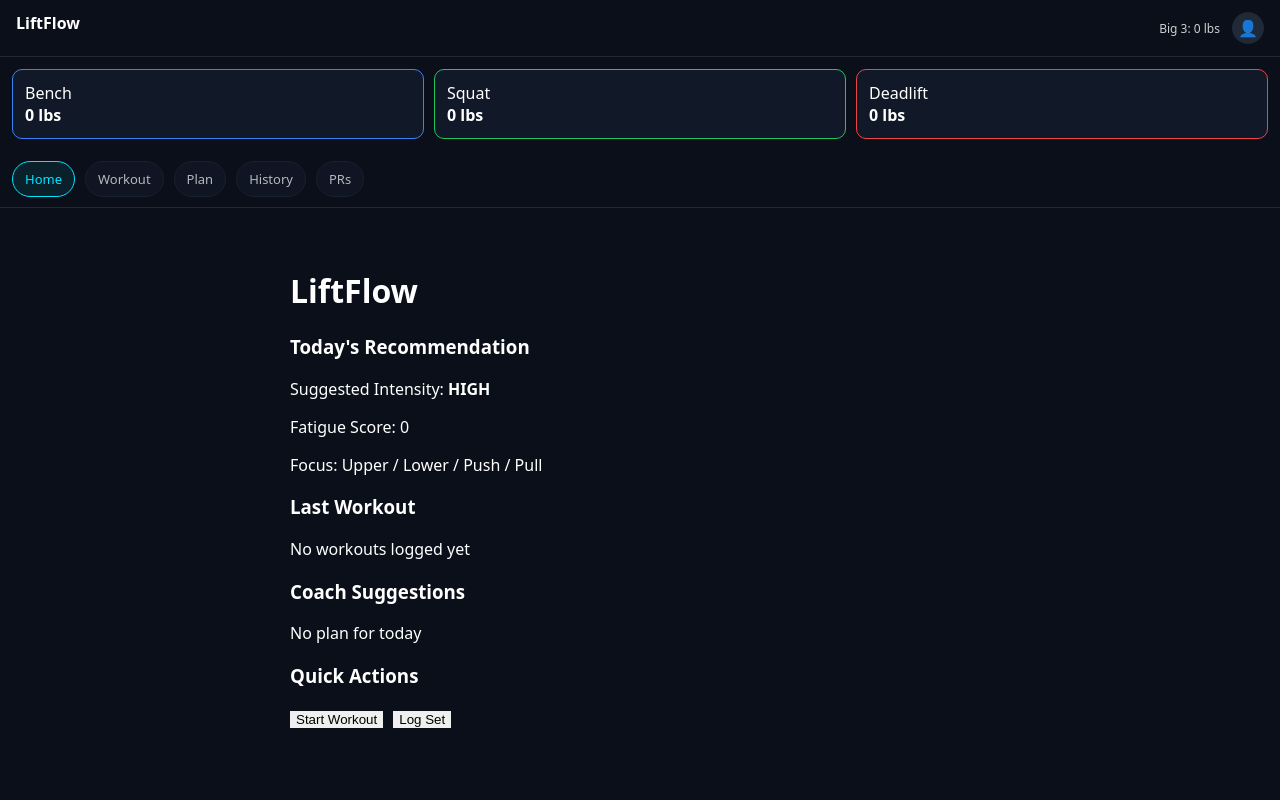
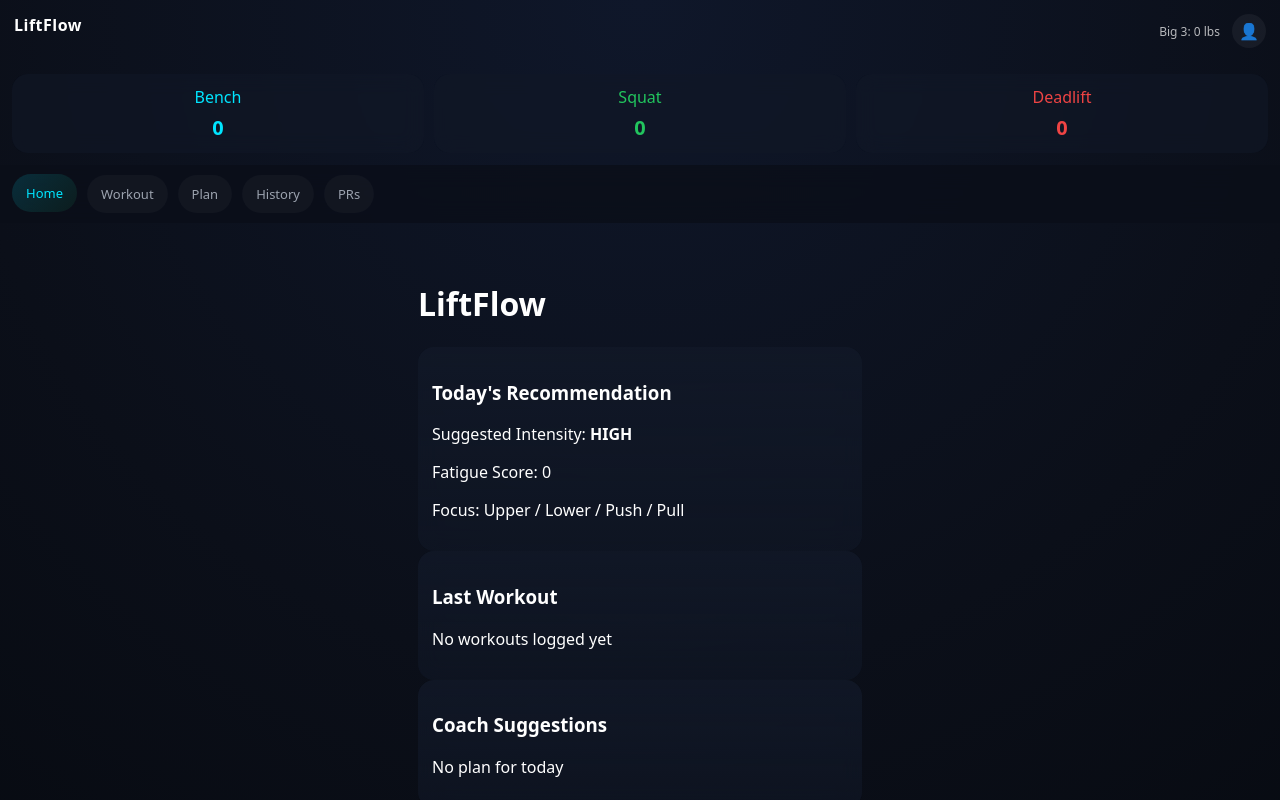
Before and after one commit to SoftLockedLive/LiftFlow, a Next.js app in the folder liftflow/: page / in a window 1280 px wide. Shown: the top 800 px of the page. Built offline with nearby package versions, Linux system fonts and the light colour scheme.

Commit message:
Add Tailwind setup and redesign layout

```diff
--- a/liftflow/package.json
+++ b/liftflow/package.json
@@ -15,9 +15,11 @@
   },
   "devDependencies": {
     "@tailwindcss/postcss": "^4",
+    "autoprefixer": "^10.5.2",
     "babel-plugin-react-compiler": "1.0.0",
     "eslint": "^9",
     "eslint-config-next": "16.2.9",
-    "tailwindcss": "^4"
+    "postcss": "^8.5.16",
+    "tailwindcss": "^3.4.17"
   }
 }
--- a/liftflow/src/components/Layout.js
+++ b/liftflow/src/components/Layout.js
@@ -6,6 +6,7 @@ import { getWorkouts } from "../lib/workoutStorage";
 export default function Layout({ children }) {
   const router = useRouter();
 
+  // ---------------- PROFILE ----------------
   const [profileOpen, setProfileOpen] = useState(false);
   const [profile, setProfile] = useState({
     name: "",
@@ -15,6 +16,7 @@ export default function Layout({ children }) {
     units: "lbs",
   });
 
+  // ---------------- PR DATA ----------------
   const [prs, setPrs] = useState({});
   const [hydrated, setHydrated] = useState(false);
 
@@ -31,6 +33,7 @@ export default function Layout({ children }) {
     document.body.style.overflow = profileOpen ? "hidden" : "auto";
   }, [profileOpen]);
 
+  // ---------------- LIFTS ----------------
   const bench = prs["Bench Press"] || 0;
   const squat = prs["Squat"] || 0;
   const deadlift = prs["Deadlift"] || 0;
@@ -44,11 +47,14 @@ export default function Layout({ children }) {
     { name: "PRs", path: "/prs" },
   ];
 
+  const isActive = (path) => router.pathname === path;
+
+  // ---------------- UI ----------------
   return (
     <div style={shell}>
       {/* TOP BAR */}
       <div style={topBar}>
-        <div style={{ fontWeight: 700 }}>LiftFlow</div>
+        <div style={brand}>LiftFlow</div>
 
         <div style={rightSide}>
           <div style={big3}>
@@ -66,81 +72,84 @@ export default function Layout({ children }) {
 
       {/* PR STRIP */}
       <div style={prStrip}>
-        <div style={{ ...prCard, borderColor: "#3b82f6" }}>
-          Bench <div style={prValue}>{bench} lbs</div>
+        <div style={{ ...prCard, borderColor: "#00e5ff" }}>
+          <div style={{ color: "#00e5ff" }}>Bench</div>
+          <div style={{ ...prValue, color: "#00e5ff" }}>{bench}</div>
         </div>
+
         <div style={{ ...prCard, borderColor: "#22c55e" }}>
-          Squat <div style={prValue}>{squat} lbs</div>
+          <div style={{ color: "#22c55e" }}>Squat</div>
+          <div style={{ ...prValue, color: "#22c55e" }}>{squat}</div>
         </div>
+
         <div style={{ ...prCard, borderColor: "#ef4444" }}>
-          Deadlift <div style={prValue}>{deadlift} lbs</div>
+          <div style={{ color: "#ef4444" }}>Deadlift</div>
+          <div style={{ ...prValue, color: "#ef4444" }}>{deadlift}</div>
         </div>
       </div>
 
       {/* TAB BAR */}
-      <div style={tabBar}>
-        {tabs.map((tab) => {
-          const active = router.pathname === tab.path;
-
-          return (
+      <div style={tabWrapper}>
+        <div style={tabBar}>
+          {tabs.map((tab) => (
             <div
               key={tab.path}
-              tabIndex={-1}
-              onMouseDown={(e) => e.preventDefault()}
-              onTouchStart={(e) => e.preventDefault()}
-              onClick={() => {
-                document.activeElement?.blur?.();
+              onClick={(e) => {
+                e.currentTarget.blur(); // kills stuck white border
                 router.push(tab.path);
               }}
               style={{
                 ...tabPill,
-                ...(active ? activePill : {}),
+                ...(isActive(tab.path) ? activeTab : {}),
               }}
             >
               {tab.name}
             </div>
-          );
-        })}
+          ))}
+        </div>
       </div>
 
-      {/* CONTENT */}
-      <div style={content}>{children}</div>
+      {/* PAGE */}
+      <div style={page}>{children}</div>
 
       {/* PROFILE MODAL */}
       {profileOpen && (
-        <div style={overlayBackdrop} onClick={() => setProfileOpen(false)}>
+        <div style={overlay} onClick={() => setProfileOpen(false)}>
           <div
-            style={overlayPanel}
+            style={panel}
             onClick={(e) => e.stopPropagation()}
           >
-            <div style={overlayHeader}>
+            <div style={modalHeader}>
               <h2 style={{ margin: 0 }}>Profile</h2>
               <button
                 onClick={() => setProfileOpen(false)}
-                style={closeButton}
+                style={closeBtn}
               >
                 ✕
               </button>
             </div>
 
-            <div style={profileBody}>
+            <div style={modalBody}>
               <input
                 placeholder="Name"
                 value={profile.name}
                 onChange={(e) =>
                   setProfile({ ...profile, name: e.target.value })
                 }
-                style={inputStyle}
+                style={input}
               />
 
               <input
+                type="number"
                 placeholder="Bodyweight"
-                type="number"
                 value={profile.bodyweight}
                 onChange={(e) =>
-                  setProfile({ ...profile, bodyweight: e.target.value })
+                  setProfile({
+                    ...profile,
+                    bodyweight: e.target.value,
+                  })
                 }
-                style={inputStyle}
+                style={input}
               />
 
               <select
@@ -148,7 +157,7 @@ export default function Layout({ children }) {
                 onChange={(e) =>
                   setProfile({ ...profile, goal: e.target.value })
                 }
-                style={inputStyle}
+                style={input}
               >
                 <option value="strength">Strength</option>
                 <option value="hypertrophy">Hypertrophy</option>
@@ -158,17 +167,30 @@ export default function Layout({ children }) {
               <select
                 value={profile.experience}
                 onChange={(e) =>
-                  setProfile({ ...profile, experience: e.target.value })
+                  setProfile({
+                    ...profile,
+                    experience: e.target.value,
+                  })
                 }
-                style={inputStyle}
+                style={input}
               >
                 <option value="beginner">Beginner</option>
                 <option value="intermediate">Intermediate</option>
                 <option value="advanced">Advanced</option>
               </select>
 
+              <select
+                value={profile.units}
+                onChange={(e) =>
+                  setProfile({ ...profile, units: e.target.value })
+                }
+                style={input}
+              >
+                <option value="lbs">LBS</option>
+                <option value="kg">KG</option>
+              </select>
+
               <button
-                style={primaryButton}
                 onClick={() => {
                   localStorage.setItem(
                     "liftflow_profile",
@@ -176,8 +198,9 @@ export default function Layout({ children }) {
                   );
                   setProfileOpen(false);
                 }}
+                style={saveBtn}
               >
-                Save
+                Save Profile
               </button>
             </div>
           </div>
@@ -187,147 +210,177 @@ export default function Layout({ children }) {
   );
 }
 
-/* ================= STYLES ================= */
+/* =======================
+   DESIGN SYSTEM V3
+======================= */
 
 const shell = {
   minHeight: "100vh",
-  background: "#0b0f19",
+  background:
+    "radial-gradient(circle at top, #0f172a 0%, #0b0f19 55%, #06090f 100%)",
   color: "white",
   fontFamily: "system-ui",
 };
 
+/* TOP BAR */
 const topBar = {
   display: "flex",
   justifyContent: "space-between",
-  padding: "12px 16px",
-  borderBottom: "1px solid #1f2937",
+  padding: 14,
+  borderBottom: "1px solid rgba(255,255,255,0.06)",
+};
+
+const brand = {
+  fontWeight: 900,
+  letterSpacing: 0.5,
 };
 
 const rightSide = {
   display: "flex",
+  alignItems: "center",
   gap: 12,
-  alignItems: "center",
 };
 
 const big3 = {
   fontSize: 12,
-  opacity: 0.8,
+  opacity: 0.7,
 };
 
 const avatar = {
-  width: 32,
-  height: 32,
+  width: 34,
+  height: 34,
   borderRadius: "50%",
-  background: "#1f2937",
+  background: "rgba(255,255,255,0.05)",
+  border: "1px solid rgba(255,255,255,0.08)",
   display: "flex",
   alignItems: "center",
   justifyContent: "center",
   cursor: "pointer",
 };
 
+/* PRS */
 const prStrip = {
   display: "grid",
-  gridTemplateColumns: "1fr 1fr 1fr",
+  gridTemplateColumns: "repeat(3, 1fr)",
   gap: 10,
   padding: 12,
 };
 
 const prCard = {
   padding: 12,
-  borderRadius: 10,
-  border: "1px solid #1f2937",
-  background: "#111827",
+  borderRadius: 16,
+  background: "rgba(17,24,39,0.6)",
+  border: "1px solid rgba(255,255,255,0.06)",
+  backdropFilter: "blur(10px)",
+  textAlign: "center",
 };
 
 const prValue = {
-  fontSize: 16,
-  fontWeight: 600,
+  fontSize: 20,
+  fontWeight: 900,
+  marginTop: 6,
+};
+
+/* TABS */
+const tabWrapper = {
+  position: "sticky",
+  top: 0,
+  zIndex: 50,
+  background: "rgba(11,15,25,0.85)",
+  backdropFilter: "blur(12px)",
 };
 
 const tabBar = {
   display: "flex",
-  overflowX: "auto",
   gap: 10,
   padding: "10px 12px",
-  borderBottom: "1px solid #1f2937",
+  overflowX: "auto",
 };
 
 const tabPill = {
-  padding: "8px 12px",
+  padding: "10px 14px",
   borderRadius: 999,
-  background: "#111827",
-  border: "1px solid #1f2937",
   fontSize: 13,
-  opacity: 0.7,
   cursor: "pointer",
-  userSelect: "none",
-  WebkitTapHighlightColor: "transparent",
+  whiteSpace: "nowrap",
+  transition: "all 0.2s ease",
+  background: "rgba(255,255,255,0.03)",
+  border: "1px solid rgba(255,255,255,0.06)",
+  color: "#9ca3af",
 };
 
-const activePill = {
-  opacity: 1,
-  borderColor: "#00e5ff",
+const activeTab = {
   color: "#00e5ff",
-  background: "rgba(0,229,255,0.08)",
+  background:
+    "linear-gradient(135deg, rgba(0,229,255,0.15), rgba(34,197,94,0.08))",
+  border: "1px solid rgba(0,229,255,0.4)",
+  boxShadow: "0 0 18px rgba(0,229,255,0.15)",
+  transform: "translateY(-1px)",
 };
 
-const content = {
-  padding: 16,
+/* PAGE */
+const page = {
+  padding: 14,
+  paddingBottom: 100,
+  maxWidth: 520,
+  margin: "0 auto",
 };
 
-/* modal */
-
-const overlayBackdrop = {
+/* MODAL */
+const overlay = {
   position: "fixed",
   inset: 0,
-  background: "rgba(0,0,0,0.7)",
+  background: "rgba(0,0,0,0.75)",
   display: "flex",
   justifyContent: "center",
   alignItems: "center",
   zIndex: 999,
 };
 
-const overlayPanel = {
-  width: "90%",
+const panel = {
+  width: "92%",
   maxWidth: 420,
-  background: "#111827",
-  borderRadius: 12,
-  border: "1px solid #1f2937",
+  background: "rgba(17,24,39,0.92)",
+  borderRadius: 16,
+  border: "1px solid rgba(255,255,255,0.08)",
+  backdropFilter: "blur(14px)",
 };
 
-const overlayHeader = {
+const modalHeader = {
   display: "flex",
   justifyContent: "space-between",
-  padding: 16,
-  borderBottom: "1px solid #1f2937",
+  padding: 14,
+  borderBottom: "1px solid rgba(255,255,255,0.06)",
 };
 
-const profileBody = {
-  padding: 16,
-  display: "grid",
-  gap: 12,
-};
-
-const inputStyle = {
-  padding: 10,
-  borderRadius: 8,
-  border: "1px solid #333",
-  background: "#0f172a",
-  color: "white",
-};
-
-const closeButton = {
+const closeBtn = {
   background: "transparent",
   border: "none",
   color: "white",
   fontSize: 18,
+  cursor: "pointer",
 };
 
-const primaryButton = {
+const modalBody = {
+  display: "grid",
+  gap: 10,
+  padding: 14,
+};
+
+const input = {
+  padding: 10,
+  borderRadius: 12,
+  border: "1px solid rgba(255,255,255,0.08)",
+  background: "rgba(15,23,42,0.6)",
+  color: "white",
+};
+
+const saveBtn = {
   padding: 12,
-  borderRadius: 8,
+  borderRadius: 12,
   border: "none",
-  background: "#00e5ff",
+  background: "linear-gradient(135deg,#00e5ff,#22c55e)",
   color: "#000",
-  fontWeight: 600,
+  fontWeight: 800,
+  cursor: "pointer",
 };
--- a/liftflow/src/styles/globals.css
+++ b/liftflow/src/styles/globals.css
@@ -1,29 +1,118 @@
+/* =========================
+   LIFTFLOW V2 THEME
+   mobile-first fitness UI
+========================= */
+
+* {
+  box-sizing: border-box;
+  -webkit-tap-highlight-color: transparent;
+}
+
 html, body {
   margin: 0;
   padding: 0;
-  background: #0b0f19;
+  background: radial-gradient(
+    circle at top,
+    #0f172a 0%,
+    #0b0f19 45%,
+    #070a12 100%
+  );
   color: white;
   font-family: system-ui, -apple-system, sans-serif;
+  overflow-x: hidden;
 }
 
-/* kill ALL tap/focus artifacts (DeX + Chrome fix) */
+/* smooth UI feel */
+html {
+  scroll-behavior: smooth;
+}
+
+/* remove ugly focus */
+*:focus {
+  outline: none !important;
+}
+
+/* selection color */
+::selection {
+  background: rgba(0, 229, 255, 0.25);
+}
+
+/* =========================
+   GLOBAL CARD STYLE
+========================= */
+
+.card {
+  background: linear-gradient(
+    180deg,
+    rgba(17, 24, 39, 0.9),
+    rgba(17, 24, 39, 0.6)
+  );
+  border: 1px solid rgba(255, 255, 255, 0.06);
+  border-radius: 16px;
+  padding: 14px;
+  backdrop-filter: blur(10px);
+}
+
+/* =========================
+   BUTTONS
+========================= */
+
+button {
+  border: none;
+  border-radius: 12px;
+  padding: 10px 14px;
+  font-weight: 600;
+}
+
+button:active {
+  transform: scale(0.98);
+}
+
+/* primary button glow */
+button.primary {
+  background: #00e5ff;
+  color: black;
+  box-shadow: 0 0 20px rgba(0, 229, 255, 0.15);
+}
+
+/* =========================
+   INPUTS
+========================= */
+
+input, select {
+  width: 100%;
+  padding: 10px;
+  border-radius: 12px;
+  border: 1px solid rgba(255,255,255,0.08);
+  background: rgba(15, 23, 42, 0.7);
+  color: white;
+}
+
+/* focus glow */
+input:focus, select:focus {
+  border-color: #00e5ff;
+  box-shadow: 0 0 0 3px rgba(0, 229, 255, 0.12);
+}
+
+/* =========================
+   SCROLL CLEAN
+========================= */
+
+::-webkit-scrollbar {
+  display: none;
+}
+
 * {
+  outline: none !important;
   -webkit-tap-highlight-color: transparent;
 }
 
-*:focus,
-*:focus-visible {
+a, button, div {
+  outline: none !important;
+}
+
+* {
   outline: none !important;
   box-shadow: none !important;
+  border: none !important;
 }
-
-/* buttons/links clean state */
-button, a {
-  outline: none;
-  border: none;
-}
-
-/* prevent weird scroll glow on mobile/DeX */
-body {
-  overscroll-behavior: none;
-}
```
Also changed, not shown: liftflow/src/components/Navbar.js (+47 -46 lines), 1 other file (tests, documents, lock files or other folders).
